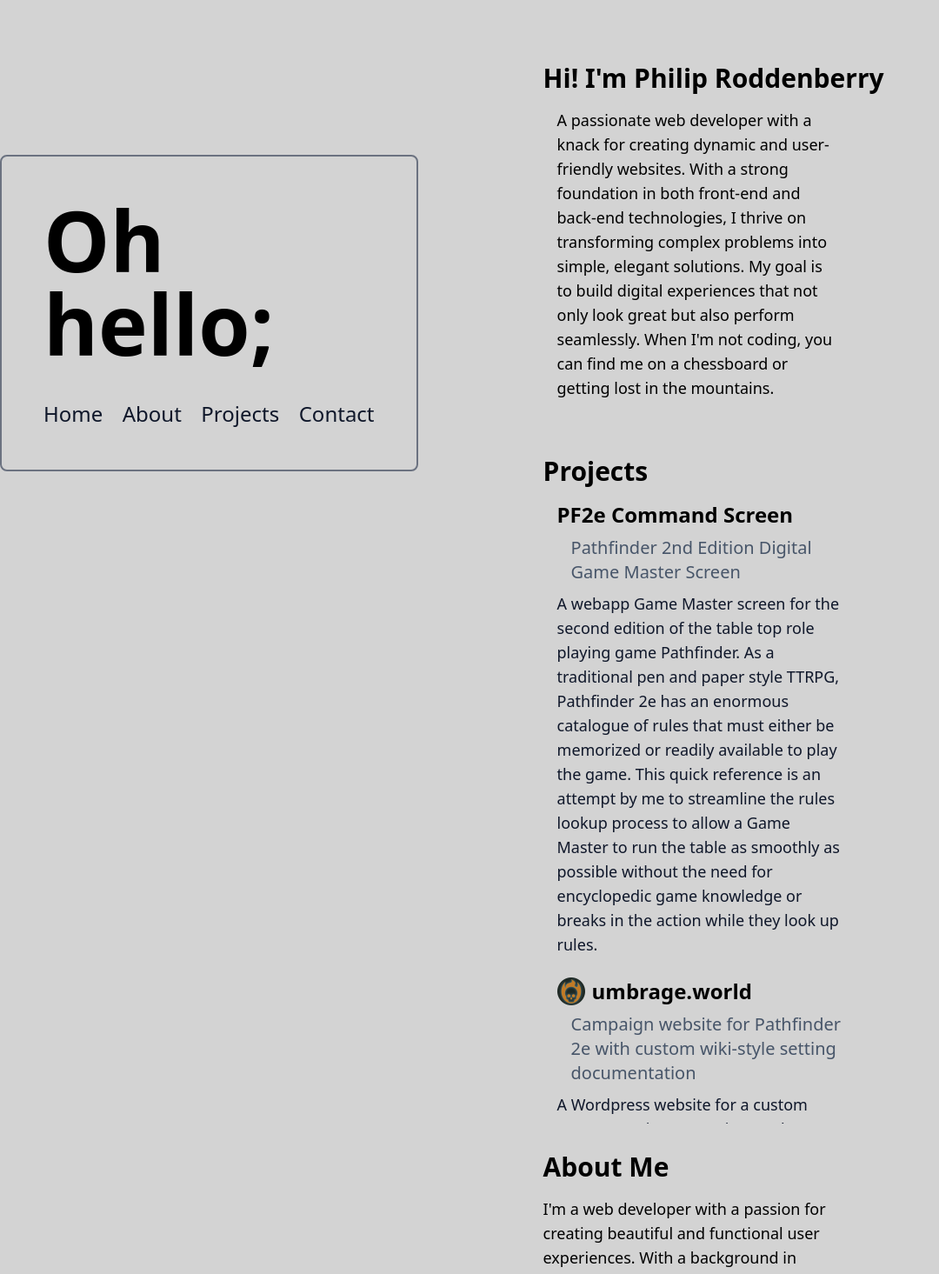
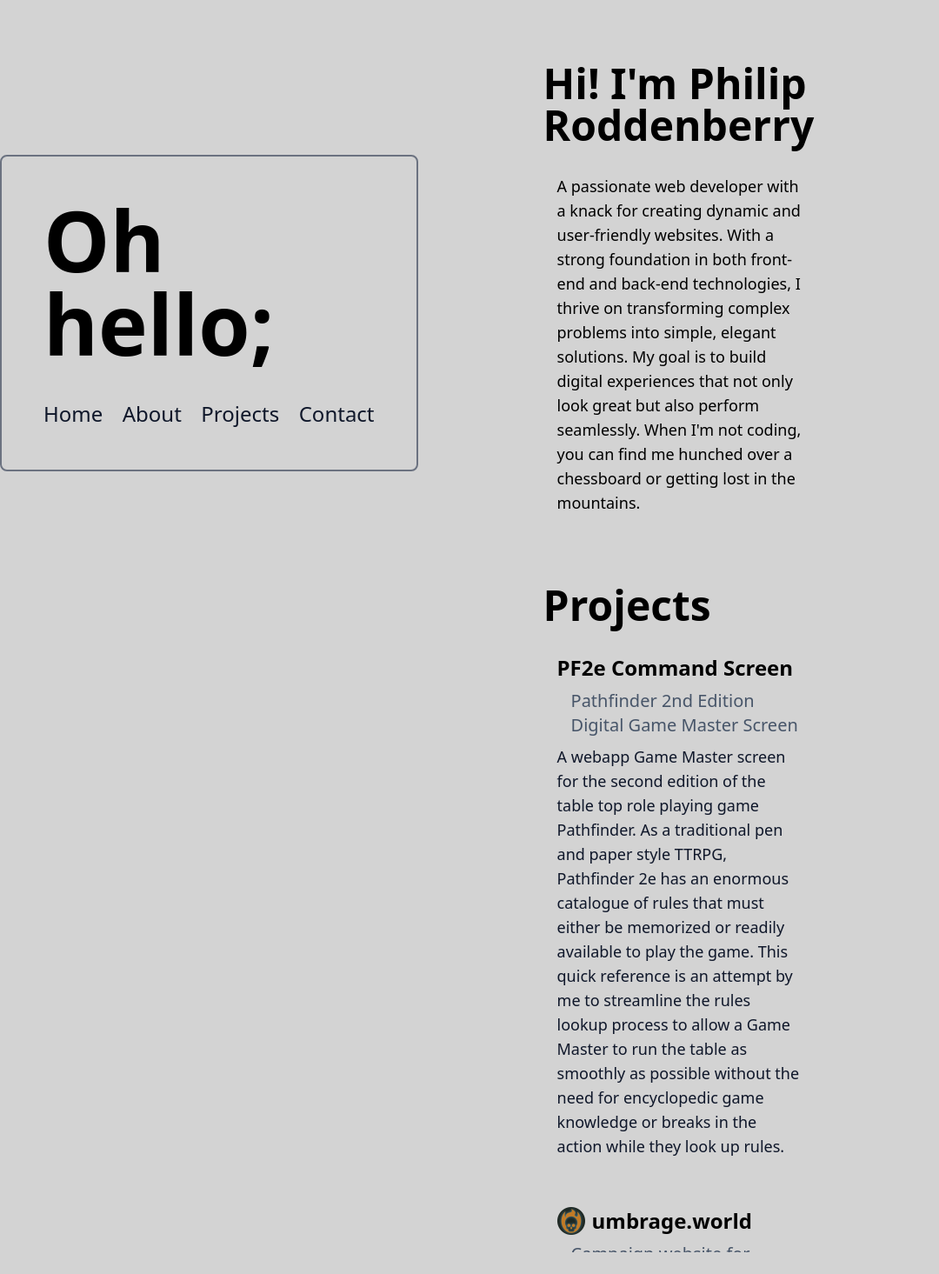
Before and after one commit to theboomiest/portfolio, a Next.js app: page / in a window 1280 px wide. Shown: the part 80-1545 px from the top of the page at 87% size, without its empty margins (0-1080 px from the left). Built offline with nearby package versions, Linux system fonts and the light colour scheme.

Commit message:
add colored card bg on hover for About and Projects

```diff
--- a/src/app/components/About.js
+++ b/src/app/components/About.js
@@ -1,12 +1,12 @@
 export default function About() {
     return (
-      <section id="about" className="p-8">
+      <section id="about" className="p-8 w-3/5">
         <div className="flex flex-col lg:space-y-4">
-          <div className="text-3xl font-bold">
+          <div className="text-5xl font-bold">
             Hi! I&apos;m Philip Roddenberry
           </div>
-          <div className="w-3/5 text-lg pl-4">
-          A passionate web developer with a knack for creating dynamic and user-friendly websites. With a strong foundation in both front-end and back-end technologies, I thrive on transforming complex problems into simple, elegant solutions. My goal is to build digital experiences that not only look great but also perform seamlessly. When I&apos;m not coding, you can find me on a chessboard or getting lost in the mountains.
+          <div className="text-lg p-4 space-y-2 bg-transparent transition-all duration-300 ease-in-out hover:bg-yellow-700 hover:bg-opacity-20 rounded-lg hover:shadow-lg">
+          A passionate web developer with a knack for creating dynamic and user-friendly websites. With a strong foundation in both front-end and back-end technologies, I thrive on transforming complex problems into simple, elegant solutions. My goal is to build digital experiences that not only look great but also perform seamlessly. When I&apos;m not coding, you can find me hunched over a chessboard or getting lost in the mountains.
           </div>
         </div>
       </section>
--- a/src/app/components/Contact.js
+++ b/src/app/components/Contact.js
@@ -1,9 +1,9 @@
 export default function Contact() {
     return (
-      <section id="about" className="p-8">
-        <h2 className="text-3xl font-bold mb-4">About Me</h2>
+      <section id="about" className="p-8 w-3/5">
+        <h2 className="text-5xl font-bold mb-4">About Me</h2>
         <div className="flex flex-col lg:flex-row lg:space-x-8">
-          <p className="w-3/5 text-lg">
+          <p className="text-lg">
             I&apos;m a web developer with a passion for creating beautiful and functional user experiences.
             With a background in [Your Background], I specialize in [Your Specialization].
           </p>
--- a/src/app/components/Projects.js
+++ b/src/app/components/Projects.js
@@ -2,21 +2,21 @@
 
 export default function Projects() {
     return (
-      <section id="projects" className="p-8">
-        <h2 className="text-3xl font-bold mb-4">Projects</h2>
+      <section id="projects" className="p-8 w-3/5">
+        <h2 className="text-5xl font-bold mb-4">Projects</h2>
         <div className="space-y-6">
-          <div className="pl-4 space-y-2">
-            <h3 className="text-2xl font-bold"><a href="https://github.com/theboomiest/pf2e_ref/tree/master/reference-page">PF2e Command Screen</a></h3>
-            <p className="pl-4 w-3/5 text-xl text-slate-600">Pathfinder 2nd Edition Digital Game Master Screen</p>
-            <p className="w-3/5 text-lg text-slate-900">A webapp Game Master screen for the second edition of the table top role playing game Pathfinder. As a traditional pen and paper style TTRPG, Pathfinder 2e has an enormous catalogue of rules that must either be memorized or readily available to play the game. This quick reference is an attempt by me to streamline the rules lookup process to allow a Game Master to run the table as smoothly as possible without the need for encyclopedic game knowledge or breaks in the action while they look up rules. </p>
+          <div className="p-4 space-y-2 bg-transparent transition-all duration-300 ease-in-out hover:bg-lime-700 hover:bg-opacity-20 rounded-lg hover:shadow-lg">
+            <h3 className="text-2xl font-bold hover:text-blue-800"><a href="https://github.com/theboomiest/pf2e_ref/tree/master/reference-page">PF2e Command Screen</a></h3>
+            <p className="pl-4 text-xl text-slate-600">Pathfinder 2nd Edition Digital Game Master Screen</p>
+            <p className="text-lg text-slate-900">A webapp Game Master screen for the second edition of the table top role playing game Pathfinder. As a traditional pen and paper style TTRPG, Pathfinder 2e has an enormous catalogue of rules that must either be memorized or readily available to play the game. This quick reference is an attempt by me to streamline the rules lookup process to allow a Game Master to run the table as smoothly as possible without the need for encyclopedic game knowledge or breaks in the action while they look up rules. </p>
           </div>
-          <div className="pl-4 space-y-2">
+          <div className="p-4 space-y-2 bg-transparent transition-all duration-300 ease-in-out hover:bg-cyan-800 hover:bg-opacity-20 rounded-lg hover:shadow-lg">
             <div className="flex items-start space-x-2">
               <a href='https://umbrage.world' target='_blank'><Image src="/burning-skull-icon.png" alt="Burning skull icon for umbrage.world" width={32} height={32}/></a>
-              <h3 className="text-2xl font-bold"><a href="https://umbrage.world" target='_blank'>umbrage.world</a></h3>
+              <h3 className="text-2xl font-bold hover:text-blue-800"><a href="https://umbrage.world" target='_blank'>umbrage.world</a></h3>
             </div>
-            <p className="pl-4 w-3/5 text-xl text-slate-600">Campaign website for Pathfinder 2e with custom wiki-style setting documentation</p>
-            <p className="w-3/5 text-lg text-slate-900">A Wordpress website for a custom PF2e campaign. Featuring a robust wiki that contains all the custom setting information compiled using Quartz interpreting a directory of Markdown files. The setting page is hosted on a static GitPage.</p>
+            <p className="pl-4 text-xl text-slate-600">Campaign website for Pathfinder 2e with custom wiki-style setting documentation</p>
+            <p className="text-lg text-slate-900">A Wordpress website for a custom PF2e campaign. Featuring a robust wiki that contains all the custom setting information compiled using Quartz interpreting a directory of Markdown files. The setting page is hosted on a static GitPage.</p>
           </div>
           {/*<div className="pl-4 space-y-1">
             <div className="flex items-start space-x-2">
```
